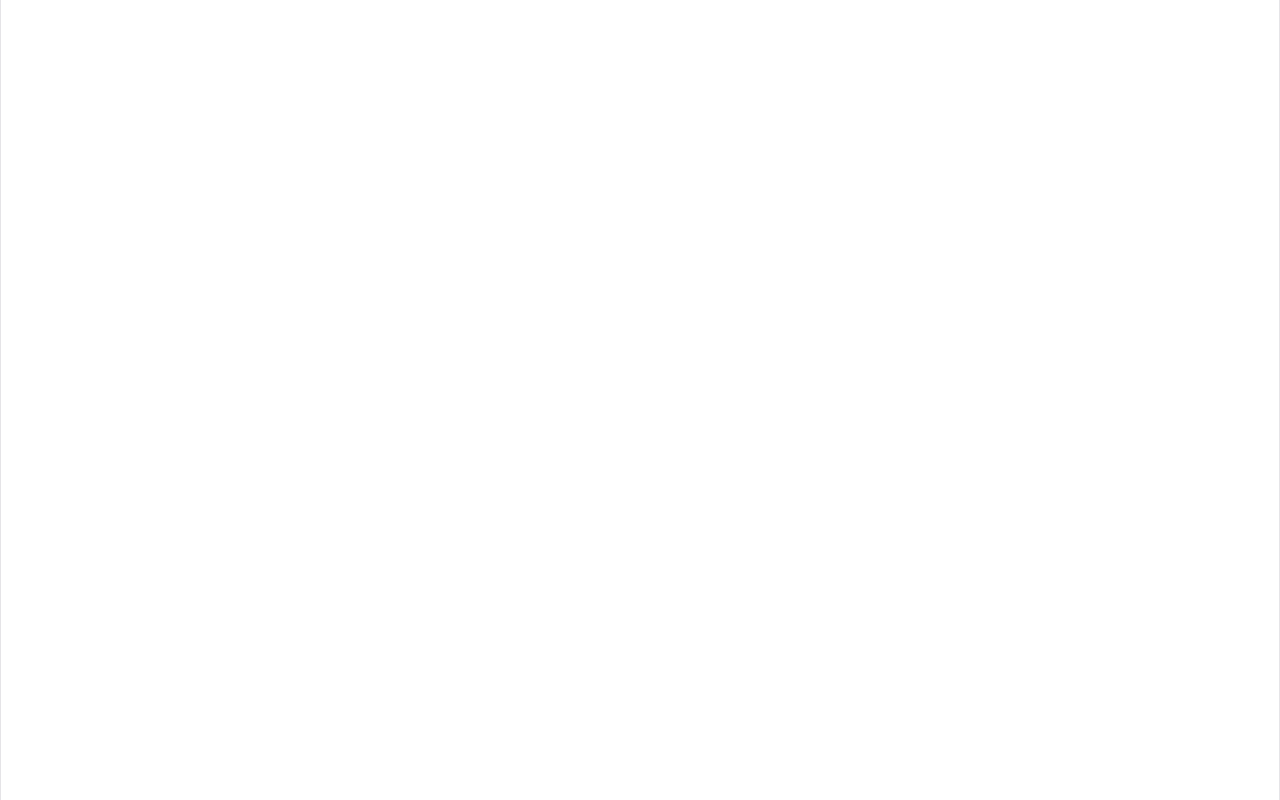
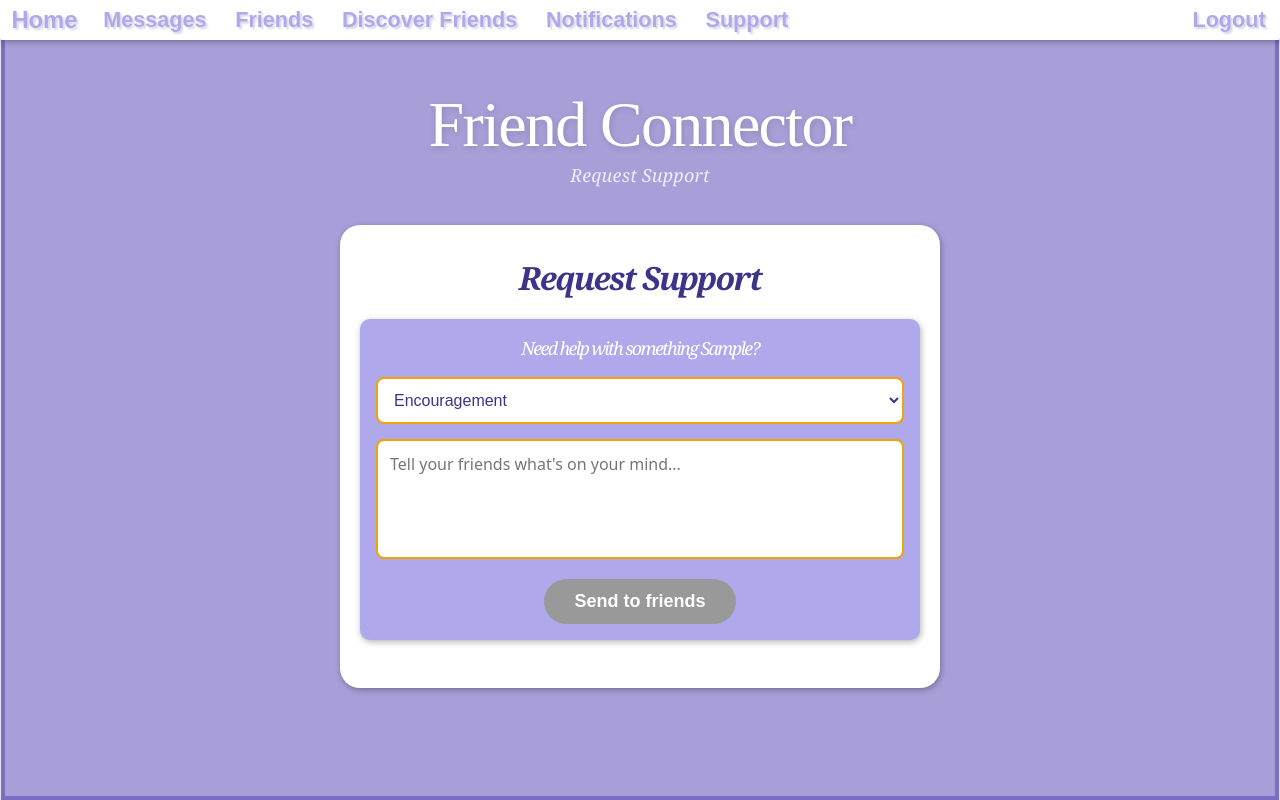
Before and after one commit to burnstravis/mern-temp, a React (Vite) app in the folder frontend/: page /support in a window 1280 px wide. Before the commit this address had no page. Built offline with nearby package versions, Linux system fonts and the light colour scheme; sample sign-in values are in the browser's storage.

Commit message:
Request Support Page

```diff
--- a/frontend/src/App.tsx
+++ b/frontend/src/App.tsx
@@ -14,6 +14,7 @@ import HomePage from "./pages/HomePage.tsx";
 import Navbar from "./components/Navbar.tsx";
 import FriendsPage from "./pages/FriendsPage.tsx";
 import AddFriendsPage from "./pages/AddFriendsPage.tsx";
+import SupportPage from "./pages/SupportPage.tsx";
 
 const ProtectedRoute = () => {
     const isLogged = localStorage.getItem('user_data');
@@ -48,7 +49,7 @@ function App() {
                 <Route path="/friends" element={<FriendsPage />} />
                 <Route path="/notifications" element={<NotificationPage />} />
                 <Route path="/addfriends" element={<AddFriendsPage />} />
-
+                <Route path="/support" element={<SupportPage />} />
             </Route>
         </Routes>
       </BrowserRouter>
--- a/frontend/src/components/Navbar.tsx
+++ b/frontend/src/components/Navbar.tsx
@@ -23,7 +23,7 @@ const Navbar = () => {
                 <button className={styles.friendsButton} onClick={() => navigate('/friends')}>Friends</button>
                 <button className={styles.addfriendsButton} onClick={() => navigate('/addfriends')}>Discover Friends</button>
                 <button className={styles.notificationsButton} onClick={() => navigate('/notifications')}>Notifications</button>
-                <button className={styles.settingsButton} onClick={() => navigate('/settings')}>Settings</button>
+                <button className={styles.supportButton} onClick={() => navigate('/support')}>Support</button>
             </div>
 
             <div className={styles.NavigatorLogOut}>
--- /dev/null
+++ b/frontend/src/components/Support.tsx
@@ -0,0 +1,87 @@
+import { useNavigate } from 'react-router-dom';
+import styles from '../pages/SupportPage.module.css'
+import {useEffect, useState} from "react";
+import {buildPath} from "./path.ts";
+import {retrieveToken} from "../tokenStorage.ts";
+
+const Support = () => {
+    const navigate = useNavigate();
+    const [content, setContent] = useState('');
+    const [type, setType] = useState('Encouragement');
+
+    const _ud = localStorage.getItem('user_data');
+    const ud = _ud ? JSON.parse(_ud) : {id: null};
+    const name = ud.firstName.toString().charAt(0).toUpperCase() + ud.firstName.toString().slice(1) || "";
+
+    useEffect(() => {
+        if (!_ud) {
+            navigate('/');
+        }
+    }, [navigate, _ud]);
+
+    async function sendSupportRequest() {
+        const token = retrieveToken();
+
+        try {
+            const response = await fetch(buildPath('api/support-requests'), {
+                method: 'POST',
+                headers: {
+                    'Content-Type': 'application/json',
+                    'Authorization': `Bearer ${token}`
+                },
+                body: JSON.stringify({content, type})
+            });
+
+            const res = await response.json();
+            if (res.requestId) {
+                alert("Your flare has been sent to all your friends!");
+                setContent('');
+            }
+        } catch (e) {
+            console.error("Support Request failed", e);
+        }
+    }
+
+    return (
+        <div className={styles.supportWrapper}>
+            <h1 className={styles.supportTitle}>Request Support</h1>
+            <div className={styles.supportContainer}>
+                <h1 className={styles.supportSubtitle}>Need help with something {name}?</h1>
+
+                <div className={styles.supportForm}>
+                    <div className={styles.fieldGroup}>
+                        <select
+                            className={styles.dropdown}
+                            value={type}
+                            onChange={(e) => setType(e.target.value)}
+                        >
+                            <option value="Encouragement">Encouragement</option>
+                            <option value="Advice">Advice</option>
+                            <option value="Chat">Chat</option>
+                            <option value="Celebrate">Celebrate</option>
+                        </select>
+                    </div>
+
+                    <div className={styles.fieldGroup}>
+                        <textarea
+                            className={styles.textarea}
+                            value={content}
+                            onChange={(e) => setContent(e.target.value)}
+                            placeholder="Tell your friends what's on your mind..."
+                        />
+                    </div>
+                </div>
+
+                <button
+                    className={styles.sendButton}
+                    onClick={() => sendSupportRequest()}
+                    disabled={!content.trim()}
+                >
+                    Send to friends
+                </button>
+            </div>
+        </div>
+    );
+}
+
+export default Support;
--- /dev/null
+++ b/frontend/src/pages/SupportPage.module.css
@@ -0,0 +1,126 @@
+.supportWrapper {
+    display: flex;
+    flex-direction: column;
+    align-items: center;
+    gap: 20px;
+    width: 100%;
+    background: #ffffff;
+    padding: 40px 20px;
+    border-radius: 20px;
+    box-shadow: 1px 2px 6px rgba(0, 0, 0, 0.3);
+}
+
+.supportTitle {
+    align-self: center;
+    font-family: Georgia, 'Times New Roman', serif;
+    font-style: italic;
+    font-weight: bold;
+    font-size: 32px;
+    color: #3c3489;
+    margin: 0;
+}
+
+.supportSubtitle {
+    font-family: Georgia, 'Times New Roman', serif;
+    font-style: italic;
+    font-size: 18px;
+    color: #ffffff;
+    margin: 0 0 16px 0;
+    text-align: center;
+}
+
+.supportContainer{
+    display: flex;
+    flex-direction: column;
+    align-items: center;
+    padding: 16px;
+    background: #afa9ec;
+    border-radius: 10px;
+    margin: 8px 0;
+    cursor: pointer;
+    width: 100%;
+    box-sizing: border-box;
+    box-shadow: 1px 2px 6px rgba(0, 0, 0, 0.3);
+}
+
+.supportForm {
+    width: 100%;
+    display: flex;
+    flex-direction: column;
+    gap: 15px;
+}
+
+.fieldGroup {
+    display: flex;
+    flex-direction: column;
+    width: 100%;
+    gap: 5px;
+}
+
+.label {
+    font-family: Arial, sans-serif;
+    font-weight: bold;
+    color: #3c3489;
+    font-size: 14px;
+    margin-left: 4px;
+}
+
+.dropdown {
+    width: 100%;
+    padding: 12px;
+    border-radius: 8px;
+    border: 2px solid #f0a500;
+    background-color: white;
+    font-size: 16px;
+    color: #3c3489;
+    outline: none;
+    cursor: pointer;
+}
+
+.textarea {
+    background: #ffffff;
+    width: 100%;
+    color: #08060d;
+    min-height: 120px;
+    padding: 12px;
+    border-radius: 8px;
+    border: none;
+    font-size: 16px;
+    font-family: inherit;
+    box-sizing: border-box;
+    outline: none;
+    resize: none;
+    border: 2px solid #f0a500;
+
+}
+
+.sendButton {
+    margin-top: 20px;
+    padding: 12px 30px;
+    background-color: #f0a500;
+    color: white;
+    border: none;
+    border-radius: 25px;
+    font-size: 18px;
+    font-weight: bold;
+    cursor: pointer;
+    transition: all 0.2s ease;
+    box-shadow: 0px 4px 10px rgba(0, 0, 0, 0.2);
+}
+
+.sendButton:hover:not(:disabled) {
+    background: rgba(240, 165, 0, 0.9);
+    transition: background-color .5s;
+    box-shadow: 1px 2px 6px rgba(0, 0, 0, 0.4);
+}
+
+.sendButton:active:not(:disabled) {
+    transform: scale(0.98);
+    transition: ease-in-out .03s;
+}
+
+.sendButton:disabled {
+    background-color: #999;
+    cursor: not-allowed;
+    box-shadow: none;
+}
--- /dev/null
+++ b/frontend/src/pages/SupportPage.tsx
@@ -0,0 +1,19 @@
+import styles from './HomePage.module.css';
+import Support from "../components/Support.tsx";
+
+
+const SupportPage = () => {
+
+    return (
+        <div className={styles.homeWrapper}>
+
+            <div className={styles.homeContainer}>
+                <h1 className={styles.homeTitle}>Friend Connector</h1>
+                <p className={styles.homeSubtitle}>Request Support</p>
+                <Support />
+            </div>
+        </div>
+    );
+};
+
+export default SupportPage;
```
Also changed, not shown: 1 other file (tests, documents, lock files or other folders).
